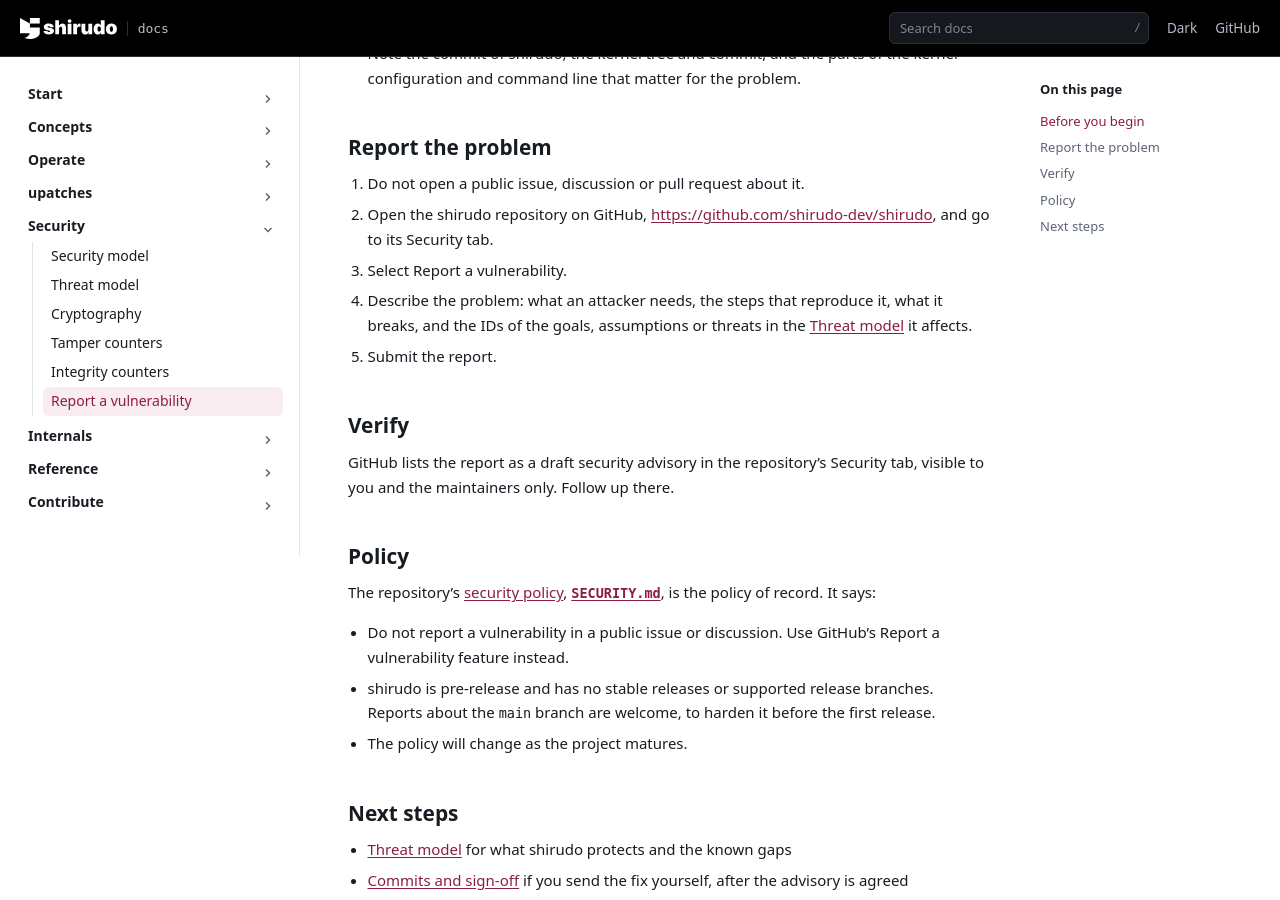
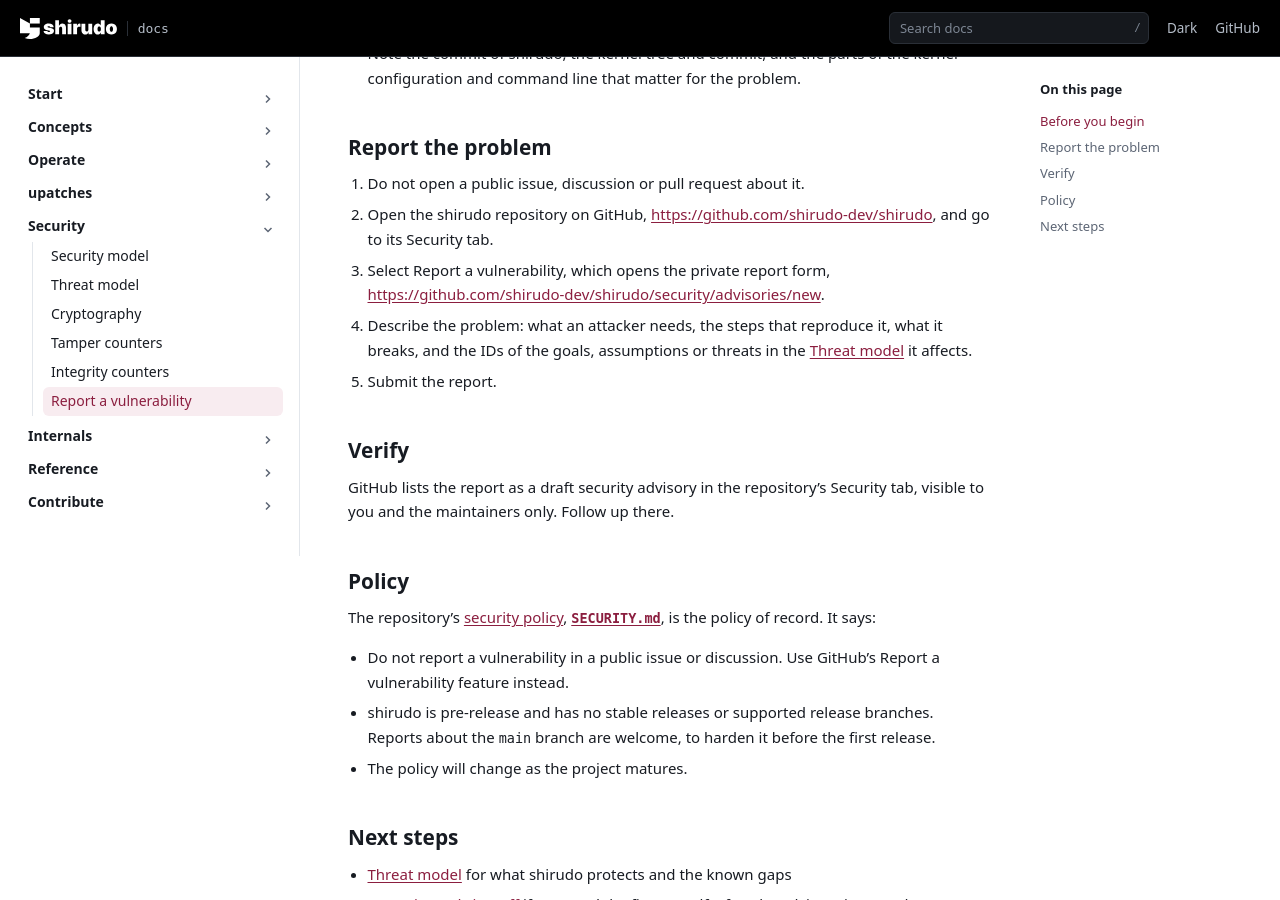
Before and after one commit to AliBashaSY/shirudo, a Sphinx documentation site: the page built from Documentation/security/reporting.rst, in a window 1280 px wide and 900 px high, scrolled down 407 px. Built offline with Sphinx 7.4.7, drawn with Linux system fonts in a browser that asks for light colours; pages that are not in the unit, such as notebooks, are missing from menus.

Commit message:
docs: link the private vulnerability report form in SECURITY.md
The policy names GitHub's Report a vulnerability feature and leaves the
reader to find it under the repository's Security tab. Link the form
itself, which private vulnerability reporting provides for the
repository, and give the same address in the how-to that describes the
steps.

Signed-off-by: Daniel Borkmann <daniel@iogearbox.net>

```diff
--- a/Documentation/security/reporting.rst
+++ b/Documentation/security/reporting.rst
@@ -31,7 +31,8 @@ Report the problem
 1. Do not open a public issue, discussion or pull request about it.
 2. Open the shirudo repository on GitHub,
    https://github.com/shirudo-dev/shirudo, and go to its Security tab.
-3. Select Report a vulnerability.
+3. Select Report a vulnerability, which opens the private report form,
+   https://github.com/shirudo-dev/shirudo/security/advisories/new.
 4. Describe the problem: what an attacker needs, the steps that
    reproduce it, what it breaks, and the IDs of the goals, assumptions
    or threats in the :doc:`threat-model` it affects.
```
Also changed, not shown: SECURITY.md (+3 -1 lines).
